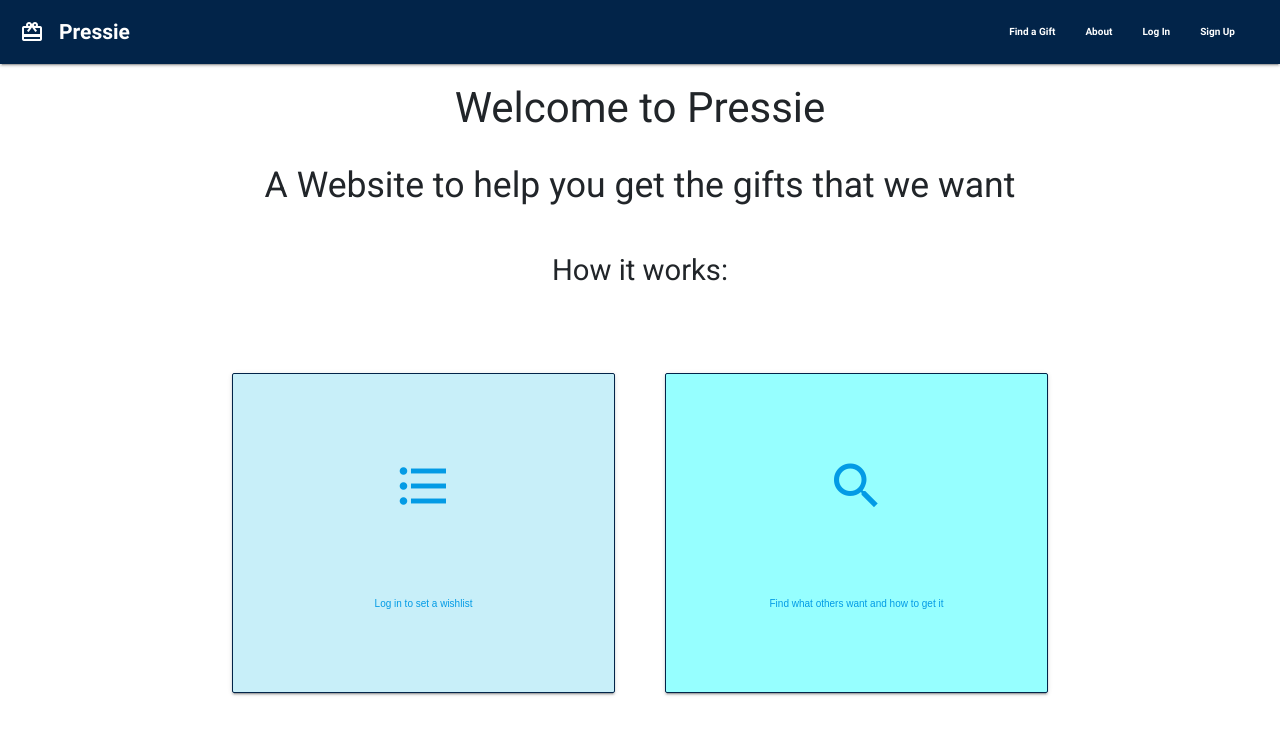
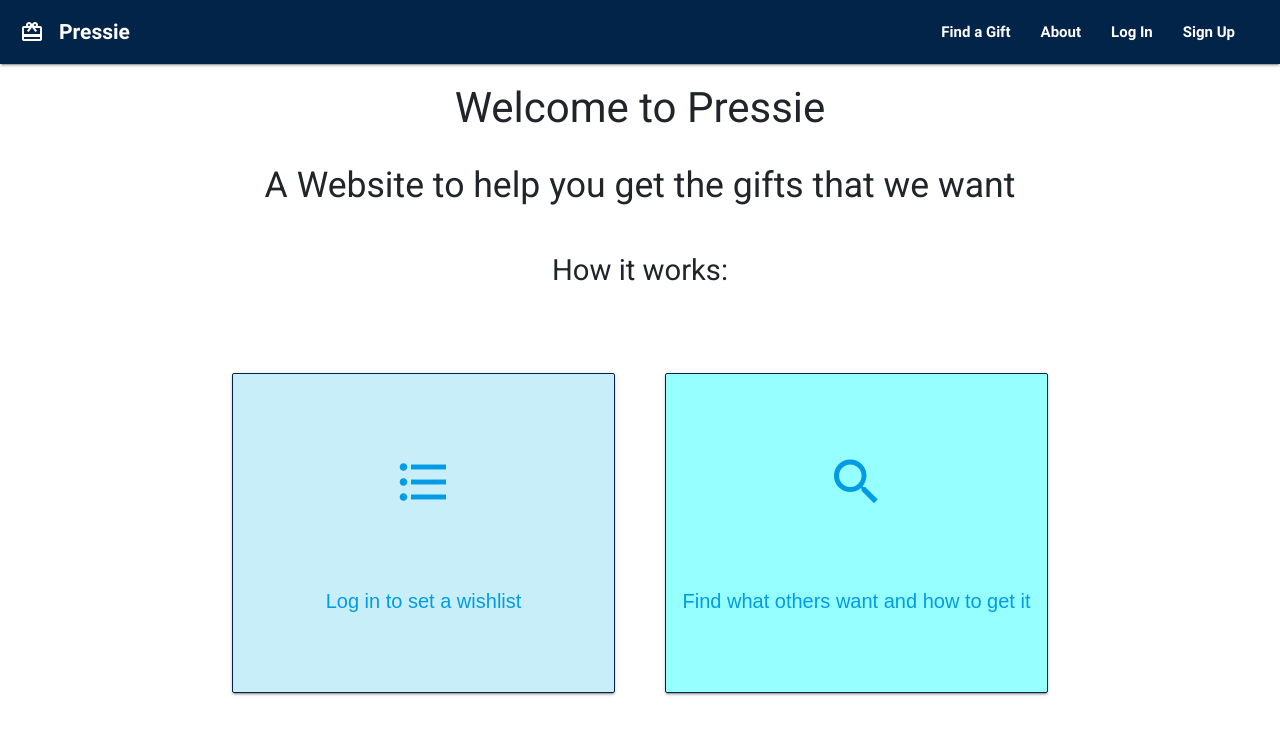
Before and after one commit to geminerald/pressie, a Flask app: page / in a window 1280 px wide. Shown: the top 737 px of the page. Run offline with Flask 2, Linux system fonts and the light colour scheme; some libraries are stand-ins or nearby versions.

Commit message:
updated font sizes on home page and nav elements

```diff
--- a/static/style/style.css
+++ b/static/style/style.css
@@ -10,7 +10,7 @@
     --dark-blue: #022449;
     --white: #fafafa;
     --yellow: #ffc107;
-    --light-blue:
+    --light-blue: #55BDCA;
 }
 
 html{
@@ -45,6 +45,8 @@ White: #fafafa;
 
 body {
     font-family: 'Roboto', sans-serif;
+    font-size: 2rem;
+
 }
 
 a{
@@ -100,6 +102,10 @@ nav {
     padding-left: 2rem;
     margin-left: 2rem;
     text-decoration: none;
+}
+
+.navlink a{
+    font-size: 1.5rem;
 }
 
 .brand-logo :hover{
@@ -263,10 +269,6 @@ nav {
 }
 
 
-
-
-
-
 /*Finder Page*/
 
 
--- a/templates/base.html
+++ b/templates/base.html
@@ -11,6 +11,7 @@
 		{% include 'layout/messages.html' %}
 
 		{% block content %}
+
 		{% endblock %}
 
 	</div>
```
